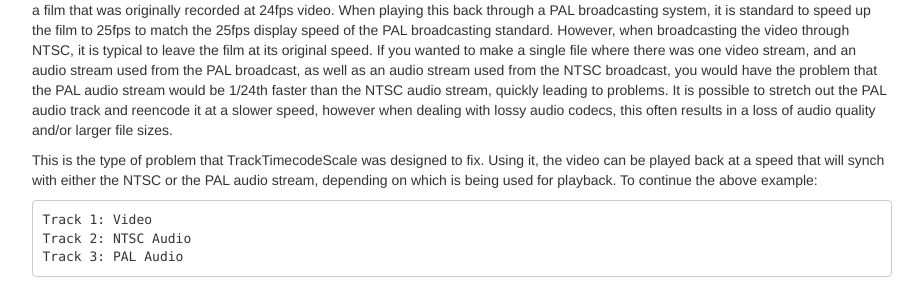
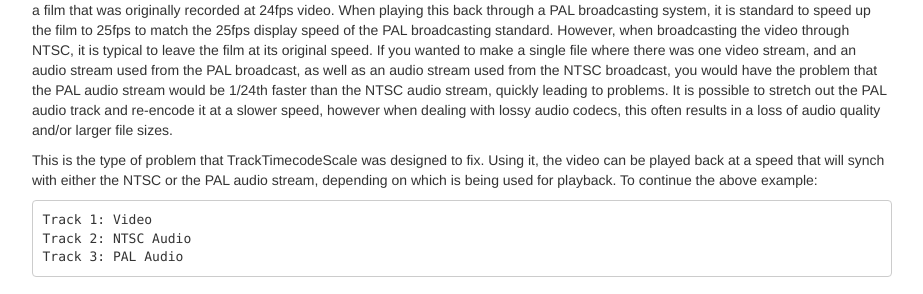
Before and after one commit to ietf-wg-cellar/matroska-specification, a Jekyll site: the page built from notes.md, in a window 1280 px wide and 900 px high, scrolled down 5529 px. Shown: the part 278-572 px from the top of the window, without its empty margins (273-1196 px from the left). Built offline with Jekyll 4.4.1, drawn with Linux system fonts in a browser that asks for light colours; some of the changed text lies outside the part shown.

Commit message:
some typos

```diff
--- a/notes.md
+++ b/notes.md
@@ -202,7 +202,7 @@
 
 # TrackTimecodeScale
 
-The [TrackTimecodeScale]({{site.baseurl}}/index.html#TrackTimeCodeScale) is used align tracks that would otherwise be played at different speeds. An example of this would be if you have a film that was originally recorded at 24fps video. When playing this back through a PAL broadcasting system, it is standard to speed up the film to 25fps to match the 25fps display speed of the PAL broadcasting standard. However, when broadcasting the video through NTSC, it is typical to leave the film at its original speed. If you wanted to make a single file where there was one video stream, and an audio stream used from the PAL broadcast, as well as an audio stream used from the NTSC broadcast, you would have the problem that the PAL audio stream would be 1/24th faster than the NTSC audio stream, quickly leading to problems. It is possible to stretch out the PAL audio track and reencode it at a slower speed, however when dealing with lossy audio codecs, this often results in a loss of audio quality and/or larger file sizes.
+The [TrackTimecodeScale]({{site.baseurl}}/index.html#TrackTimeCodeScale) is used align tracks that would otherwise be played at different speeds. An example of this would be if you have a film that was originally recorded at 24fps video. When playing this back through a PAL broadcasting system, it is standard to speed up the film to 25fps to match the 25fps display speed of the PAL broadcasting standard. However, when broadcasting the video through NTSC, it is typical to leave the film at its original speed. If you wanted to make a single file where there was one video stream, and an audio stream used from the PAL broadcast, as well as an audio stream used from the NTSC broadcast, you would have the problem that the PAL audio stream would be 1/24th faster than the NTSC audio stream, quickly leading to problems. It is possible to stretch out the PAL audio track and re-encode it at a slower speed, however when dealing with lossy audio codecs, this often results in a loss of audio quality and/or larger file sizes.
 
 This is the type of problem that TrackTimecodeScale was designed to fix. Using it, the video can be played back at a speed that will synch with either the NTSC or the PAL audio stream, depending on which is being used for playback.
 To continue the above example:
```
Also changed, not shown: other parts of notes.md (+4 -4 lines).
